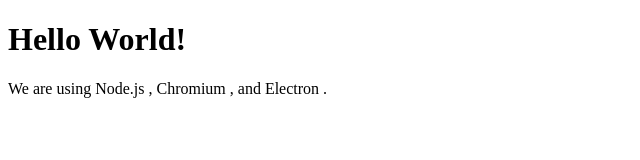
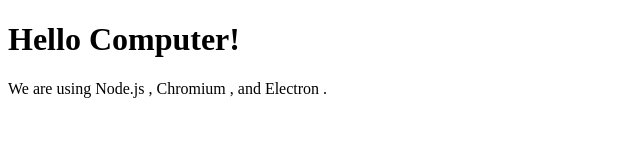
Before and after one commit to jeromeheuze/electronjs-starter-project, an Electron app: page index.html in a window 800 px wide. Shown: the whole page, without its empty margins (0-640 px from the left). Drawn offline with Linux system fonts and the light colour scheme.

Commit message:
Update index.html

```diff
--- a/index.html
+++ b/index.html
@@ -5,10 +5,10 @@
     <!-- https://developer.mozilla.org/en-US/docs/Web/HTTP/CSP -->
     <meta http-equiv="Content-Security-Policy" content="default-src 'self'; script-src 'self'">
     <meta http-equiv="X-Content-Security-Policy" content="default-src 'self'; script-src 'self'">
-    <title>Hello World!</title>
+    <title>Hello Computer!</title>
 </head>
 <body>
-<h1>Hello World!</h1>
+<h1>Hello Computer!</h1>
 We are using Node.js <span id="node-version"></span>,
 Chromium <span id="chrome-version"></span>,
 and Electron <span id="electron-version"></span>.
```
